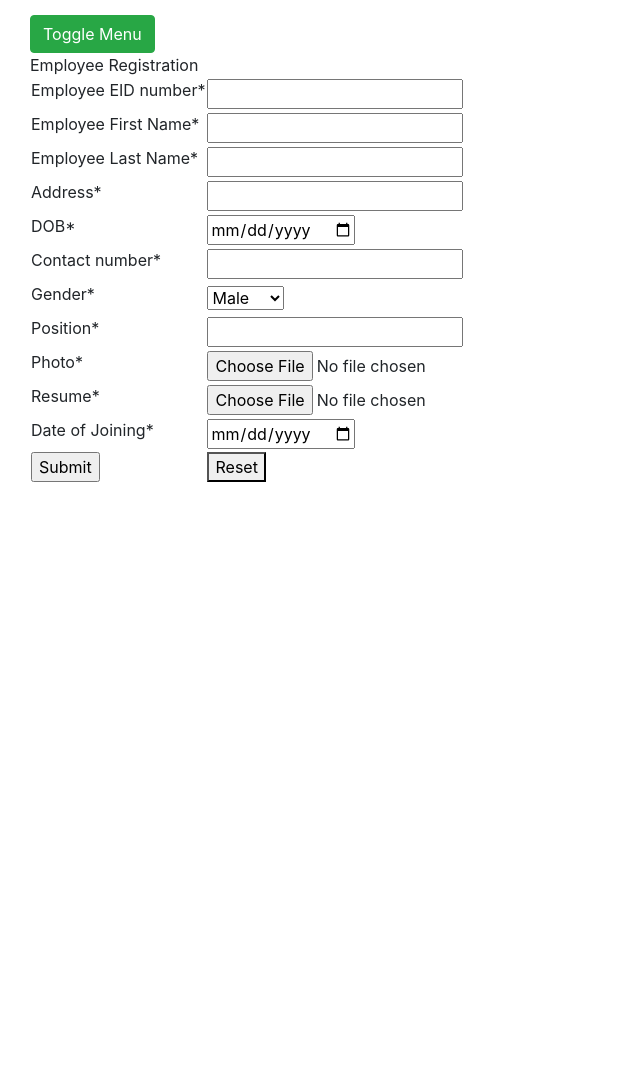
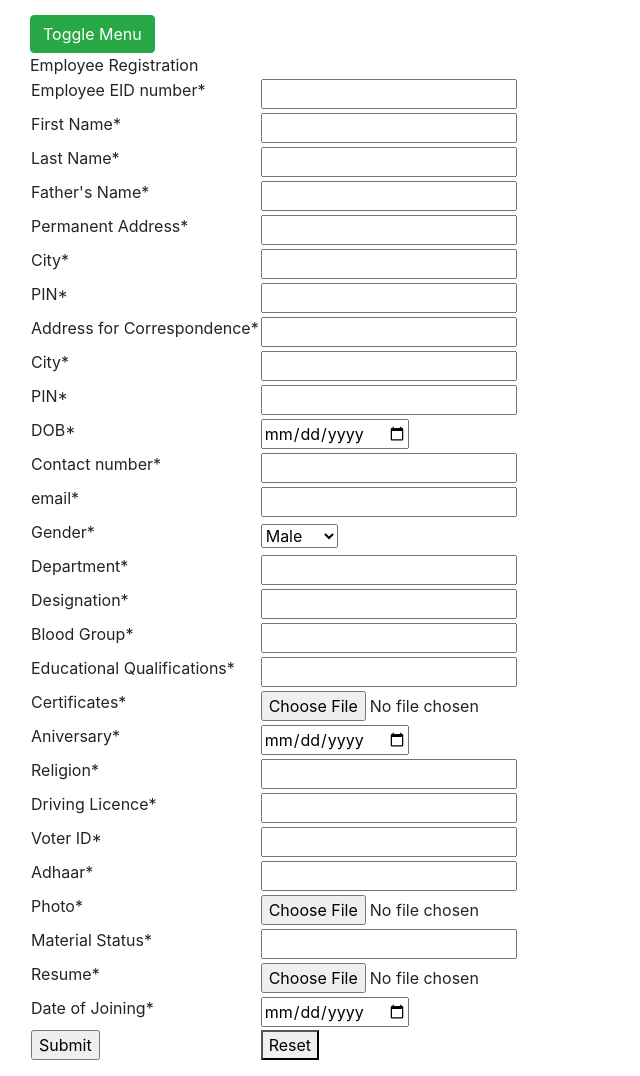
Before and after one commit to SKS-WAR/HRMS_flask, a Flask app: page /createEmployee in a window 1280 px wide. Shown: the whole page, without its empty margins (0-640 px from the left). Before the commit the page ends 482 px from the top, so only its background shows below. Run offline with Flask 2, Linux system fonts and the light colour scheme; some libraries are stand-ins or nearby versions.

Commit message:
Html page has added parameters.

```diff
--- a/templates/createEmployee.html
+++ b/templates/createEmployee.html
@@ -2,32 +2,61 @@
 
     Employee Registration
 
-    <form action="#" method="post">
+    <form action="/createEmployee" method="post">
         <table>
             <tr>
                 <td><label>Employee EID number*</label></td>
                 <td><input type="number" name="eid" required><br><td>
             </tr>
             <tr>
-                <td><label>Employee First Name*</label></td>
+                <td><label>First Name*</label></td>
                 <td><input type="text" name="fname" id="fname" required><br></td>
             </tr>
             <tr>
-                <td><label>Employee Last Name*</label></td>
+                <td><label>Last Name*</label></td>
                 <td><input type="text" name="lname" id="lname" required><br></td>
             </tr>
             <tr>
-                <td><label>Address*</label></td>
-                <td><input type="text" name="adrs" id="adrs" required><br></td>
+                <td><label>Father's Name*</label></td>
+                <td><input type="text" name="father_name" id="father_name" required><br></td>
+            </tr>
+            <tr>
+                <td><label>Permanent Address*</label></td>
+                <td><input type="text" name="padrs" id="padrs" required><br></td>
+            </tr>
+            <tr>
+                <td><label>City*</label></td>
+                <td><input type="text" name="pcity" id="pcity" required><br></td>
+            </tr>
+            <tr>
+                <td><label>PIN*</label></td>
+                <td><input type="text" name="p_pin" id="p_pin" required><br></td>
+            </tr>
+            <tr>
+                <td><label>Address for Correspondence*</label></td>
+                <td><input type="text" name="tadrs" id="tadrs" required><br></td>
+            </tr>
+            <tr>
+                <td><label>City*</label></td>
+                <td><input type="text" name="tcity" id="tcity" required><br></td>
+            </tr>
+            <tr>
+                <td><label>PIN*</label></td>
+                <td><input type="text" name="t_pin" id="t_pin" required><br></td>
             </tr>
             <tr>
                 <td><label>DOB*</label></td>
-                <td><input type="date" name="age" id="age" required><br></td>
+                <td><input type="date" name="dob" id="dob" required><br></td>
             </tr>
             <tr>
                 <td><label>Contact number*</label></td>
                 <td><input type="number" name="c_no" id="c_no" required><br></td>
             </tr>
+            <tr>
+                <td><label>email*</label></td>
+                <td><input type="email" name="email" id="email" required><br></td>
+            </tr>
+
             <tr>
                 <td><label>Gender*</label></td>
                 <td><select name="gender" id="gender" required >
@@ -35,13 +64,55 @@
                     <option value="Female" >Female</option>
                 </select><br></td>
             </tr>
+
             <tr>
-                <td><label>Position*</label></td>
-                <td><input type="text" name="post" id="post" required><br></td>
+                <td><label>Department*</label></td>
+                <td><input type="text" name="dept" id="dept" required><br></td>
+            </tr>
+
+            <tr>
+                <td><label>Designation*</label></td>
+                <td><input type="text" name="deg" id="deg" required><br></td>
+            </tr>
+            <tr>
+                <td><label>Blood Group*</label></td>
+                <td><input type="text" name="blood_group" id="blood_group" required><br></td>
+            </tr>
+            <tr>
+                <td><label>Educational Qualifications*</label></td>
+                <td><input type="text" name="edu_qua" id="edu_qua" required><br></td>
+            </tr>
+            <tr>
+                <td><label>Certificates*</label></td>
+                <td><input type="file" name="cert" id="cert" required><br></td>
+            </tr>
+            <tr>
+                <td><label>Aniversary*</label></td>
+                <td><input type="date" name="ani" id="ani" required><br></td>
+            </tr>
+            <tr>
+                <td><label>Religion*</label></td>
+                <td><input type="text" name="religion" id="religion" required><br></td>
+            </tr>
+            <tr>
+                <td><label>Driving Licence*</label></td>
+                <td><input type="text" name="driving_linc" id="driving_linc" required><br></td>
+            </tr>
+            <tr>
+                <td><label>Voter ID*</label></td>
+                <td><input type="text" name="voter_id" id="voter_id" required><br></td>
+            </tr>
+            <tr>
+                <td><label>Adhaar*</label></td>
+                <td><input type="text" name="adhaar" id="adhaar" required><br></td>
             </tr>
             <tr>
                 <td><label>Photo*</label></td>
                 <td><input type="file" name="p_photo" id="p_photo" required><br></td>
+            </tr>
+            <tr>
+                <td><label>Material Status*</label></td>
+                <td><input type="text" name="material_status" id="material_status" required><br></td>
             </tr>
             <tr>
                 <td><label>Resume*</label></td>
```
